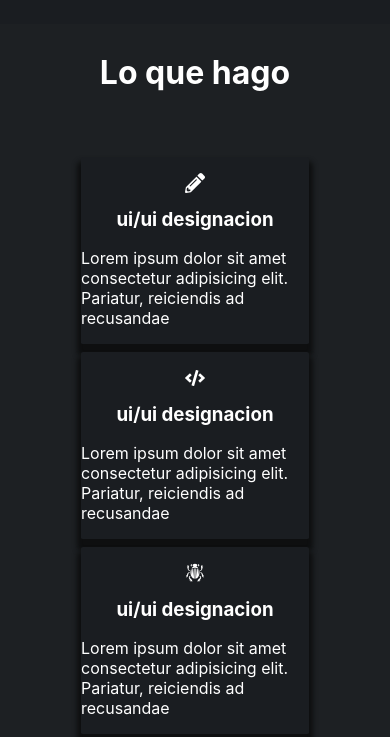
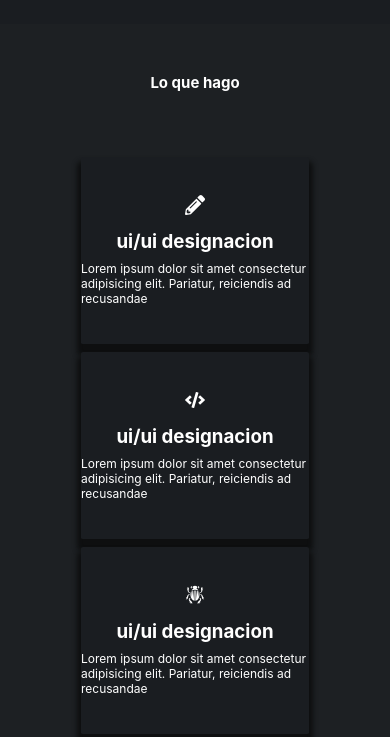
Before and after one commit to Lcdiego/Portfolio, a React (Create React App) app: page / in a window 390 px wide. Shown: the part 2407-3144 px from the top of the page. Built offline with nearby package versions, Linux system fonts and the light colour scheme.

Commit message:
Cambio_2

```diff
--- a/src/components/TP-Porfolio/Servicios/Servicios.css
+++ b/src/components/TP-Porfolio/Servicios/Servicios.css
@@ -67,6 +67,17 @@
         width: 300px;
         height: 253px;
     }
+     .titulo_Etiqueta{
+        font-size:15px ;
+
+    }
+    .parrafoEtiqueta{
+        font-size: 12px;
+    }
+    .tituloEtiqueta{
+        margin-bottom: 8px;
+    }
+
 }
 @media(max-width:1000px){
     .contenedorEtiqueas{
@@ -98,11 +109,14 @@
     }
     .seccionServicios{
         height: 81vh;
+        display: flex;
+        align-items: center;
     }
     .contenedorEtiqueas{
         width: 251px;
         height: 198px;
     }
+
 }
 @media(max-width:600px){
     .contenedorEtiqueas{
```
